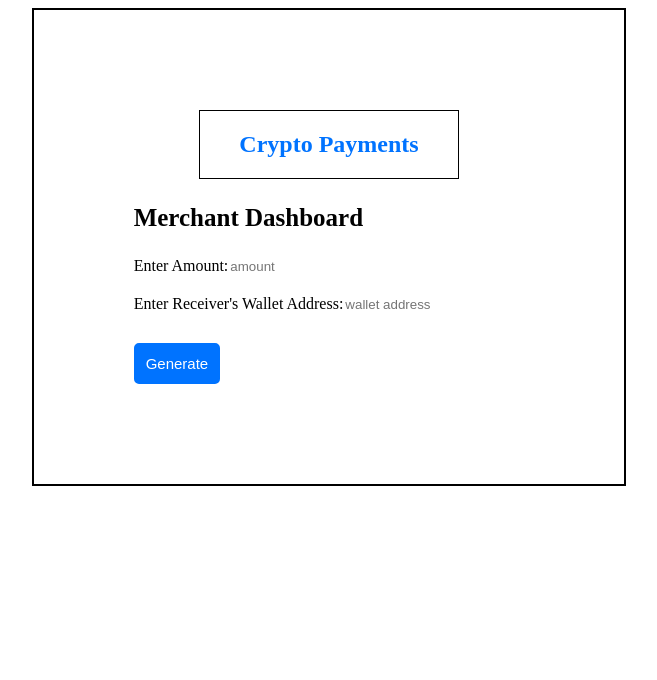
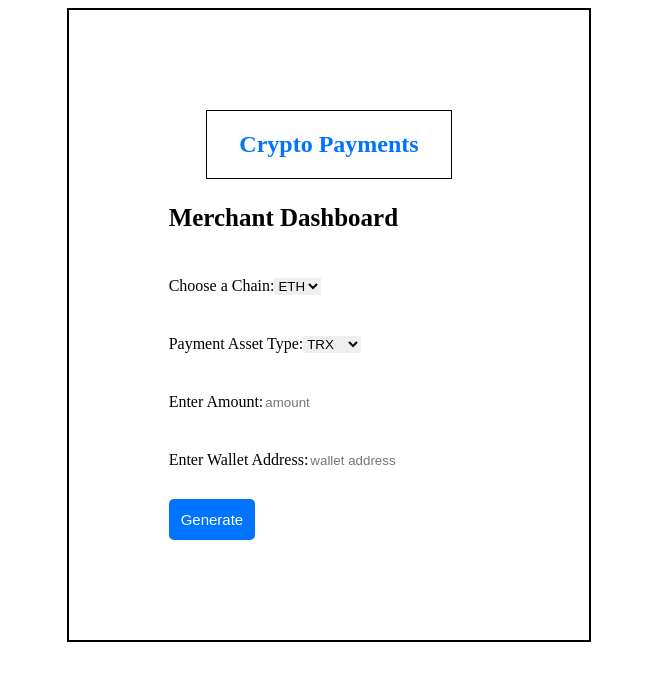
Before and after one commit to Ashish48Maurya/Tron_Project, a React (Create React App) app in the folder Frontend/: page / in a window 1280 px wide. Shown: the top 680 px of the page, without its empty margins (311-968 px from the left). Built offline with nearby package versions, Linux system fonts and the light colour scheme; a web font is replaced by a local one.

Commit message:
Changes in payment.js

```diff
--- a/Frontend/src/Components/Payment.js
+++ b/Frontend/src/Components/Payment.js
@@ -1,55 +1,47 @@
-import React, { useEffect, useState } from 'react';
-
+import React from 'react'
 
 function Payment() {
-
-  useEffect(()=>{
-    window.alert("Logged In To The Wallet before Doing Any Transaction");
-  },[])
-
-  const [iAmt, setAmt] = useState("");
-  const [iAdd, setAdd] = useState("");
-
-  const openTronLinkWallet = async () => {
-    if (window.tronWeb && window.tronWeb.defaultAddress.base58) {
-      const toAddress = iAdd;
-      const amount = iAmt*1e6;
-
-      try {
-        await window.tronWeb.trx.sendTransaction(toAddress, amount);
-        window.alert("Funds Added Successfully!!!")
-      } catch (error) {
-        console.error('Error sending transaction:', error);
-      }
-    } else {
-      alert('Please install and log in to TronLink wallet to initiate the transaction.');
-    }
-  };
-
     return (
         <>
             <div className='box'>
                 <div className='head-1'>
                     <h2>Crypto Payments</h2>
                 </div>
-        <div className='htmlForm'>
+                <div className='form'>
                     <h3>Merchant Dashboard</h3>
+                    <div className="chain">
+                        <label for="chain">Choose a Chain:</label>
+                        <select id="chain" name="chain">
+                            <option value="eth">ETH</option>
+                        </select>
+                    </div>
+
+                    <div className="asset">
+                        <label for="asset">Payment Asset Type:</label>
+                        <select id="asset" name="asset">
+                            <option value="eth">TRX</option>
+                            <option value="usdc">USDC</option>
+                            <option value="usdt">USDT</option>
+                            <option value="eth">ETH</option>
+                            <option value="btc">BTC</option>
+                        </select>
+                    </div>
 
                     <div className="amount">
-            <label htmlFor="amount">Enter Amount:</label>
-            <input id="amount" onChange={(e) => { setAmt(e.target.value) }} value={iAmt} placeholder="amount" />
+                        <label for="amount">Enter Amount:</label>
+                        <input id="amount" placeholder="amount" />
                     </div>
 
                     <div className="address">
-            <label htmlFor="address">Enter Receiver's Wallet Address:</label>
-            <input id="address" placeholder="wallet address" onChange={(e) => { setAdd(e.target.value) }} value={iAdd} />
+                        <label for="address">Enter Wallet Address:</label>
+                        <input id="address" placeholder="wallet address" />
                     </div>
 
-          <button onClick={openTronLinkWallet}>Generate</button>
+                    <button>Generate</button>
                 </div>
             </div>
         </>
-  );
+    )
 }
 
-export default Payment;
+export default Payment
```
Lines whose indentation alone changed are shown as unchanged.
